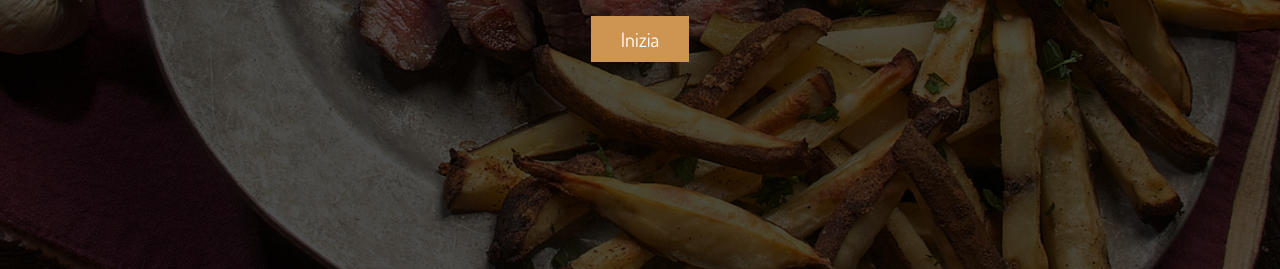
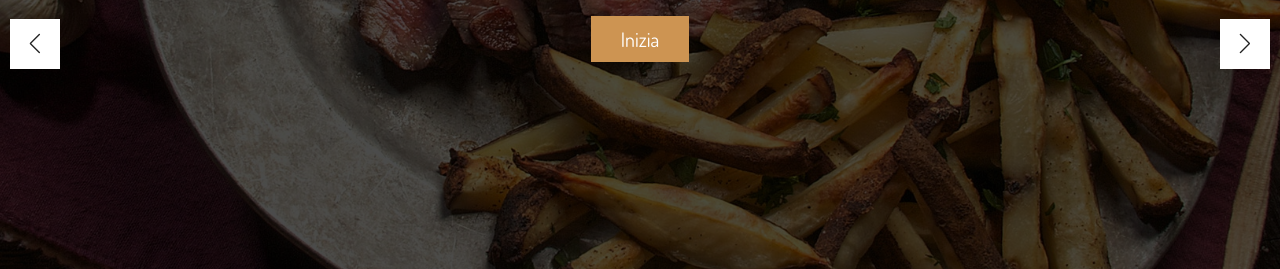
Before and after one commit to Mimir554/risto_giangibar, a plain HTML site: page index.html in a window 1280 px wide. Shown: the part 531-800 px from the top of the page. Drawn offline with nearby package versions, Linux system fonts and the light colour scheme; some packages are replaced by stand-ins of ours; a script that the page names is missing.

Commit message:
Update style.css

```diff
--- a/style.css
+++ b/style.css
@@ -114,8 +114,7 @@ section {
 
 .swiper-button-next,
 .swiper-button-prev {
-    top: initial !important;
-    bottom: 1rem;
+    top: 50rem !important;
 }
 
 .header .navbar a:hover {
```
